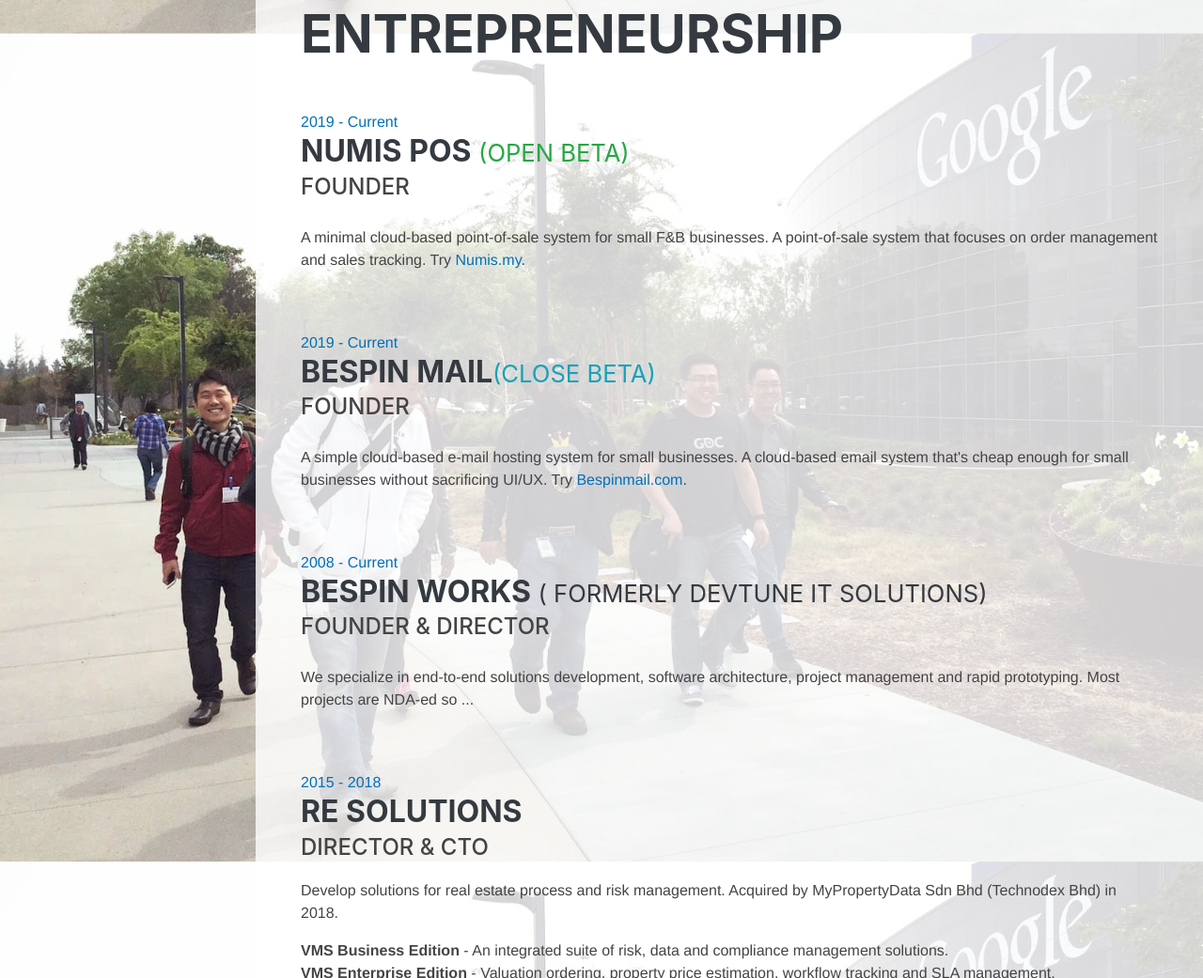
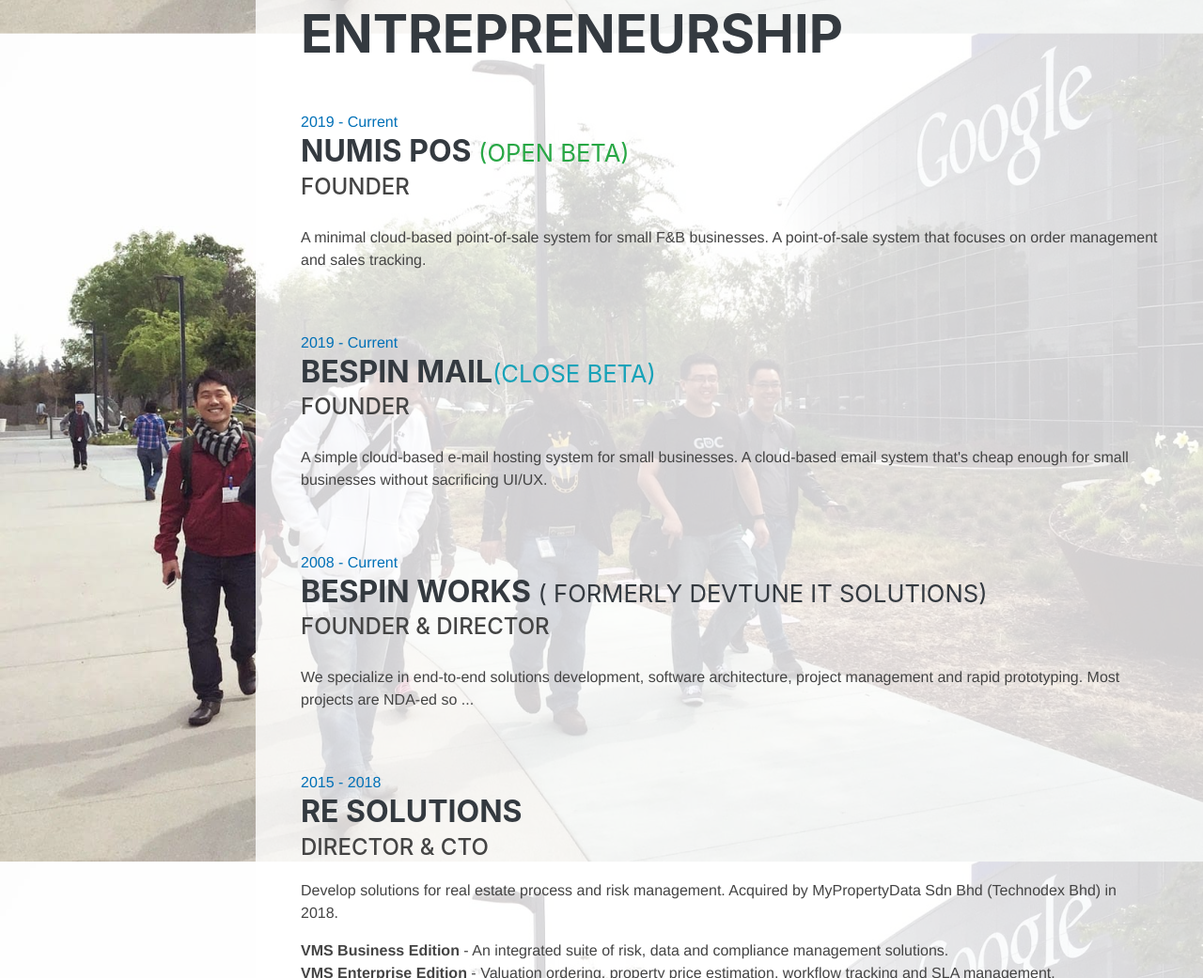
Before and after one commit to renyi/renyikhor.com, a plain HTML site: page index.html in a window 1280 px wide. Shown: the part 846-1887 px from the top of the page at 94% size. Drawn offline with nearby package versions, Linux system fonts and the light colour scheme; a web font is replaced by a local one.

Commit message:
Disabled links for new saas.

```diff
--- a/index.html
+++ b/index.html
@@ -111,7 +111,7 @@
               <h3 class="mb-0">Numis POS <small class="text-success">(Open Beta)</small></h3>
               <div class="subheading mb-4">Founder</div>
               <p>
-                A minimal cloud-based point-of-sale system for small F&B businesses. A point-of-sale system that focuses on order management and sales tracking. Try <a href="https://numis.my">Numis.my</a>.
+                A minimal cloud-based point-of-sale system for small F&B businesses. A point-of-sale system that focuses on order management and sales tracking. <!-- Try <a href="https://numis.my">Numis.my</a>. -->
               </p>
             </div>
           </div>
@@ -122,7 +122,7 @@
               <h3 class="mb-0">Bespin Mail<small class="text-info">(Close Beta)</small></h3>
               <div class="subheading mb-4">Founder</div>
               <p>
-                A simple cloud-based e-mail hosting system for small businesses. A cloud-based email system that's cheap enough for small businesses without sacrificing UI/UX. Try <a href="https://bespinmail.com">Bespinmail.com</a>.
+                A simple cloud-based e-mail hosting system for small businesses. A cloud-based email system that's cheap enough for small businesses without sacrificing UI/UX. <!-- Try <a href="https://bespinmail.com">Bespinmail.com</a>. -->
               </p>
             </div>
           </div>
```
